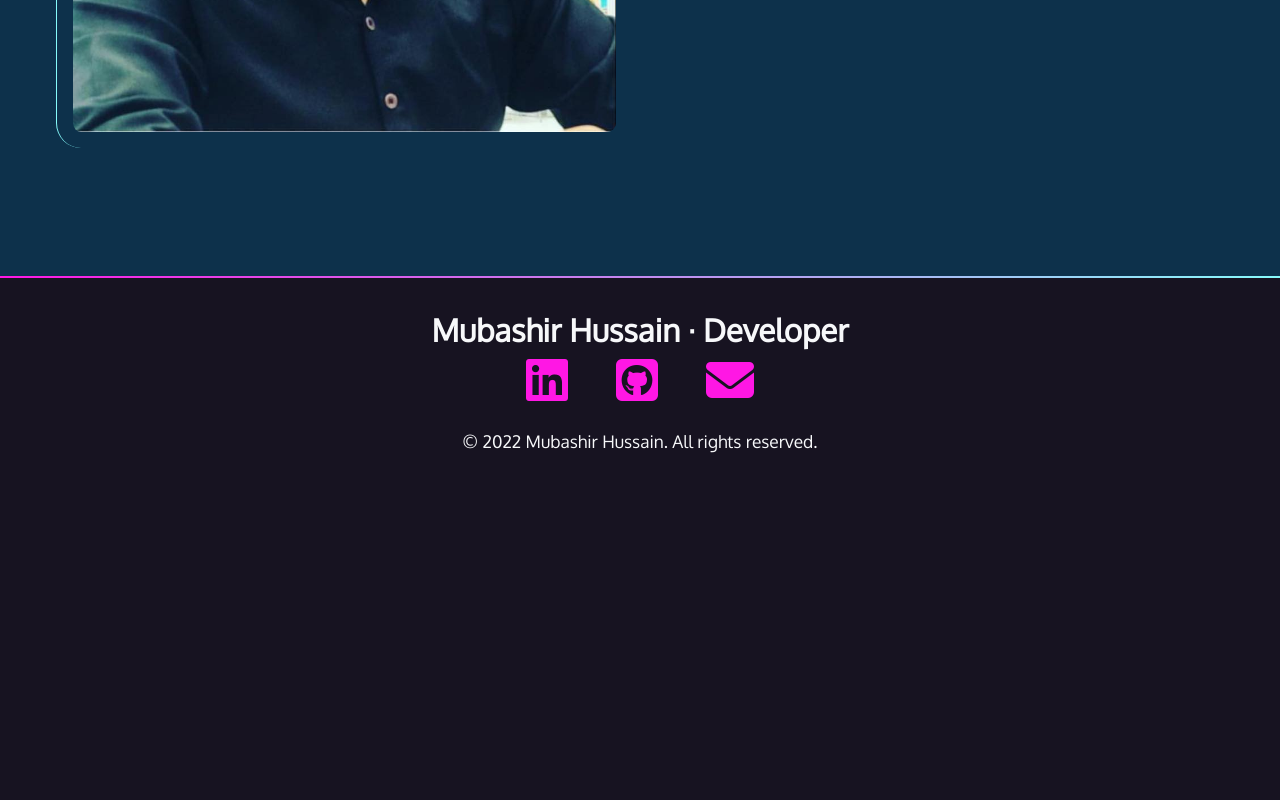
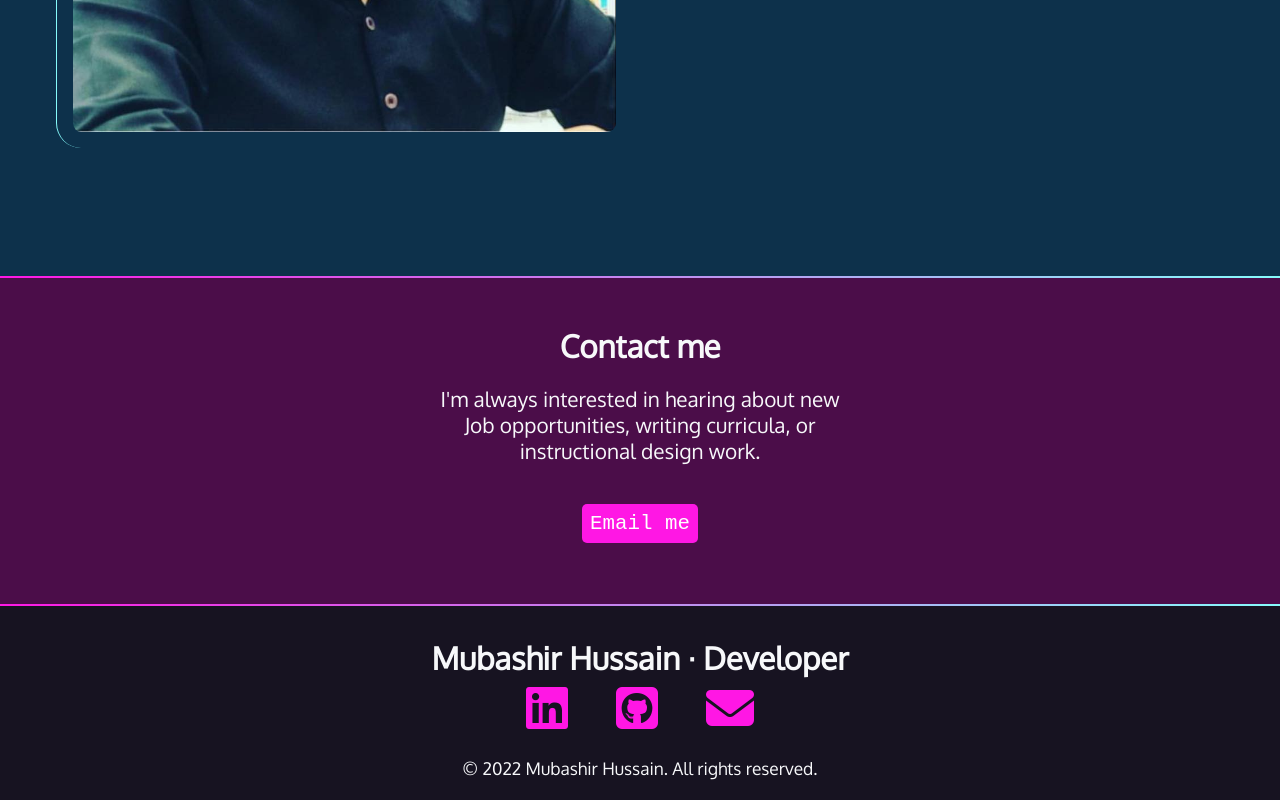
Before and after one commit to mubashirhussainkhadim/Dev-PORTFOLIO-HTML-CSS, a plain HTML site: page about.html in a window 1280 px wide. Shown: the part 743-1543 px from the top of the page. Before the commit the page ends 1216 px from the top, so only its background shows below. Drawn offline with Linux system fonts and the light colour scheme; a web font is replaced by a local one.

Commit message:
Update about.html

```diff
--- a/about.html
+++ b/about.html
@@ -56,7 +56,17 @@
             </article>
         </section>
     </div>
-
+    <div class="gradient"></div>
+    <div class="plum-contact">
+        <section id="contact">
+            <h2>Contact me</h2>
+            <p>
+                I'm always interested in hearing about new Job opportunities, writing curricula, or instructional design
+                work.
+            </p>
+            <p><a href="mailto:mubashithussainkhadim@gmail.com" class="button1">Email me</a></p>
+        </section>
+    </div>
     <div class="gradient"></div>
     <footer id="footer">
         <h2>Mubashir Hussain &middot; Developer</h2>
```
